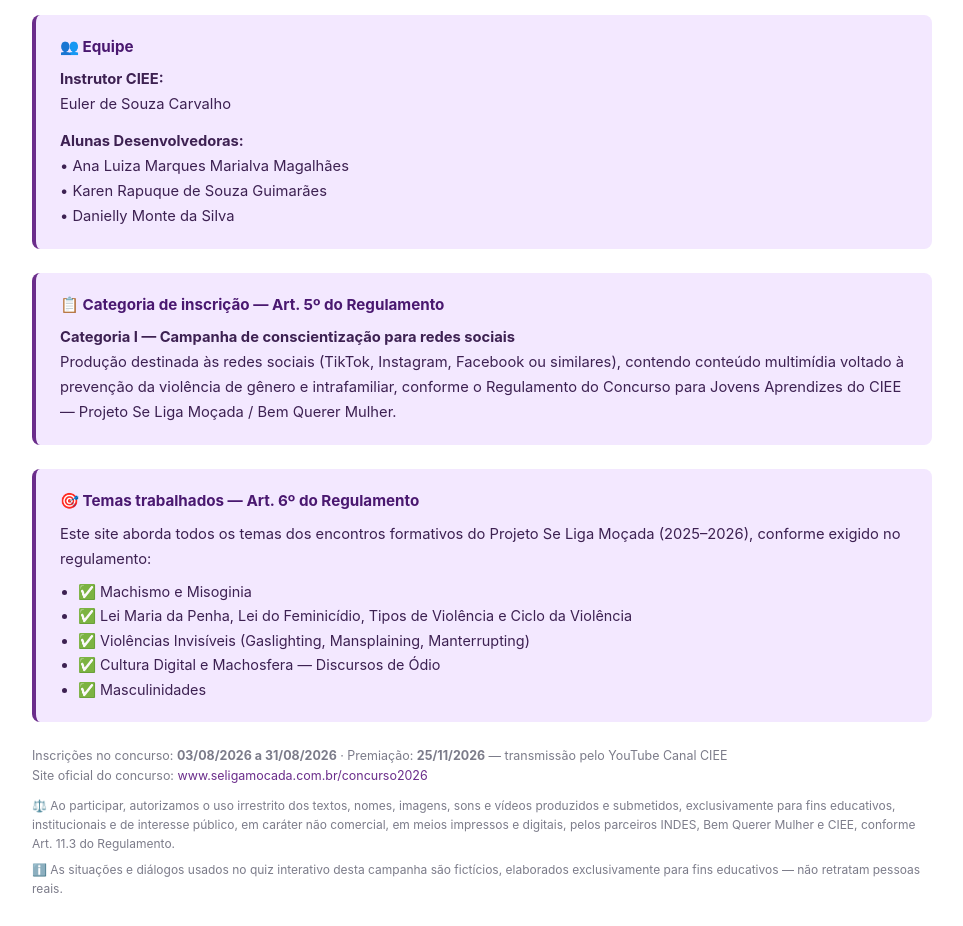
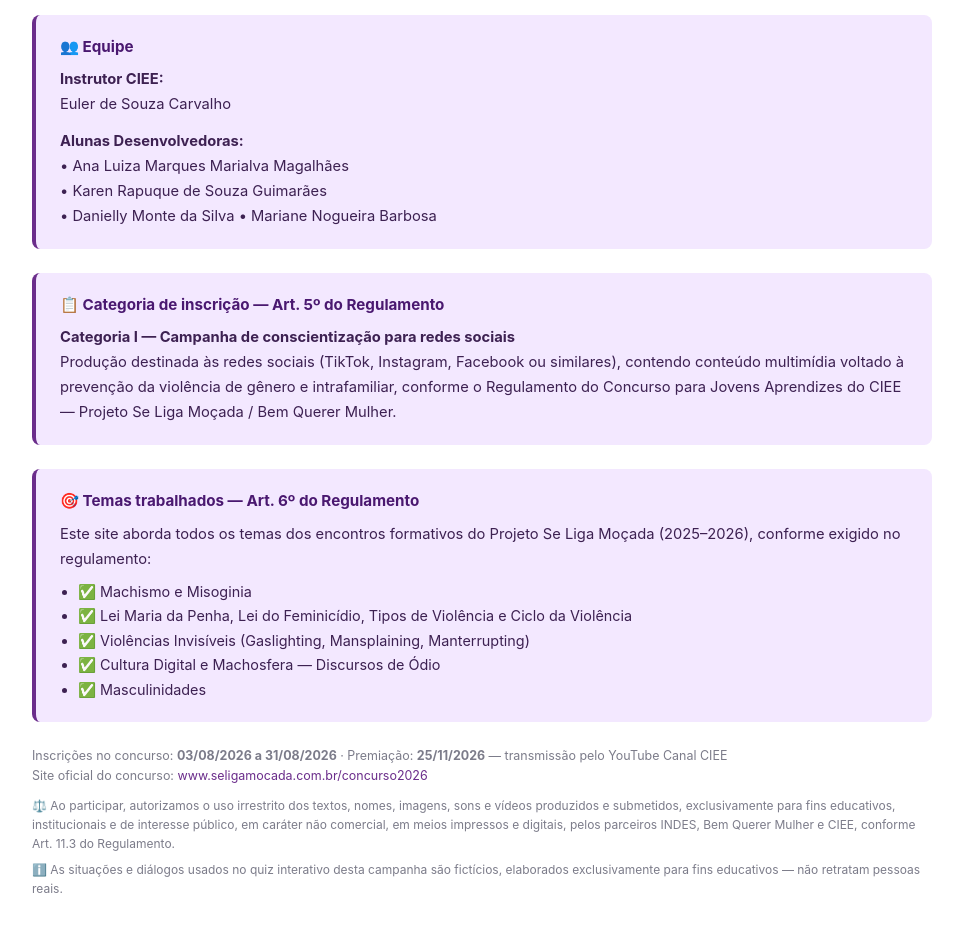
Before and after one commit to HiroToshiaky/seligamulheradaciee, a website: page index.html in a window 1280 px wide. Shown: the part 6820-7746 px from the top of the page, without its empty margins (158-1121 px from the left). Drawn offline with Linux system fonts and the light colour scheme; no server answers.

Commit message:
Update index.html

```diff
--- a/index.html
+++ b/index.html
@@ -359,6 +359,7 @@
             • Ana Luiza Marques Marialva Magalhães<br>
             • Karen Rapuque de Souza Guimarães<br>
             • Danielly Monte da Silva
+            • Mariane Nogueira Barbosa
           </p>
         </div>
         <div class="info-box" style="margin-top:24px">
```
